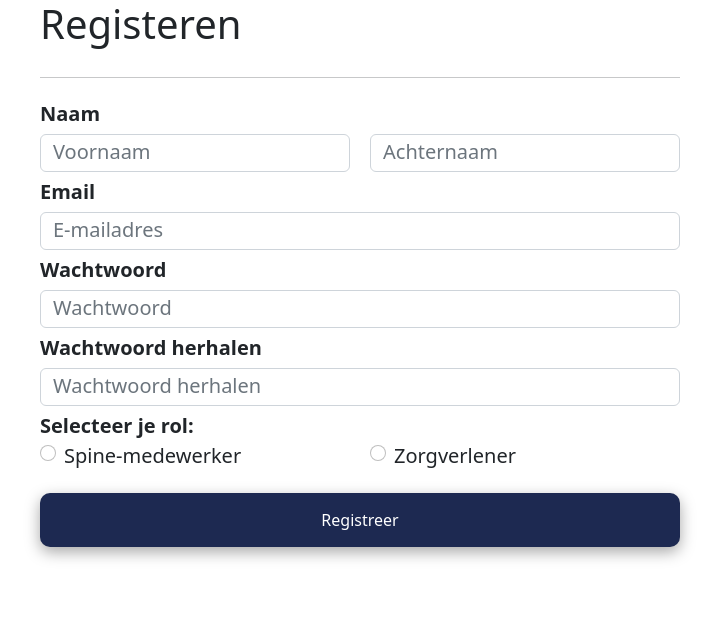
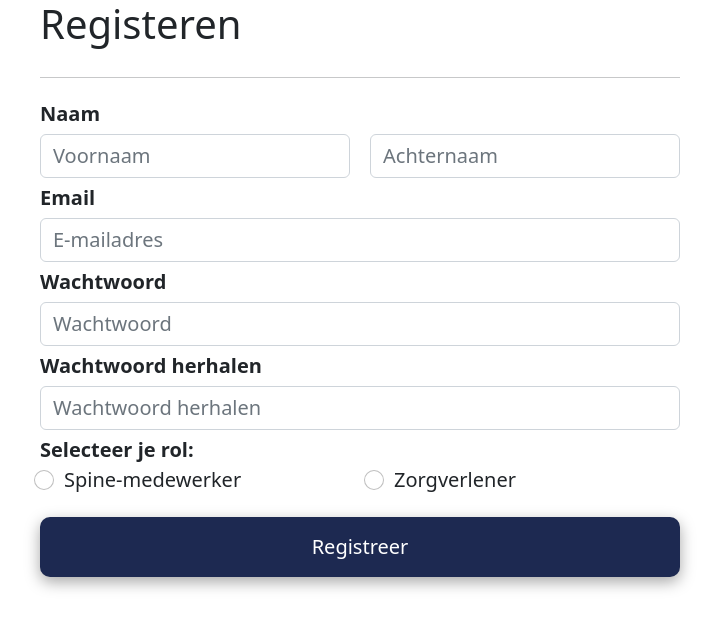
Before and after one commit to wbouhdif/I.Question-Frontend, an Angular app: page / in a window 1280 px wide. Shown: the top 628 px of the page, without its empty margins (280-999 px from the left). Built offline with nearby package versions, Linux system fonts and the light colour scheme.

Commit message:
Adds !important tag to css statement and removes redundant px definition.

```diff
--- a/src/styles.scss
+++ b/src/styles.scss
@@ -6,7 +6,7 @@ html {
 }
 
 button, input, input::placeholder {
-  font-size: 20px;
+  font-size: 20px !important;
 }
 
 label {
@@ -19,9 +19,8 @@ label {
   color: white;
   border-width: 0;
   border-radius: 10px;
-  box-shadow: rgba(0, 0, 0, 0.35) 0px 5px 15px;
+  box-shadow: rgba(0, 0, 0, 0.35) 0 5px 15px;
   padding: 15px;
-  width: 100%;
 }
 
 .button-primary:hover {
@@ -33,9 +32,8 @@ label {
   background-color: #c2eabd;
   outline: none;
   border-radius: 5px;
-  box-shadow: rgba(0, 0, 0, 0.35) 0px 5px 15px;
+  box-shadow: rgba(0, 0, 0, 0.35) 0 5px 15px;
   padding: 15px;
-  width: 15vw;
 }
 
 .button-secondary:hover {
```
